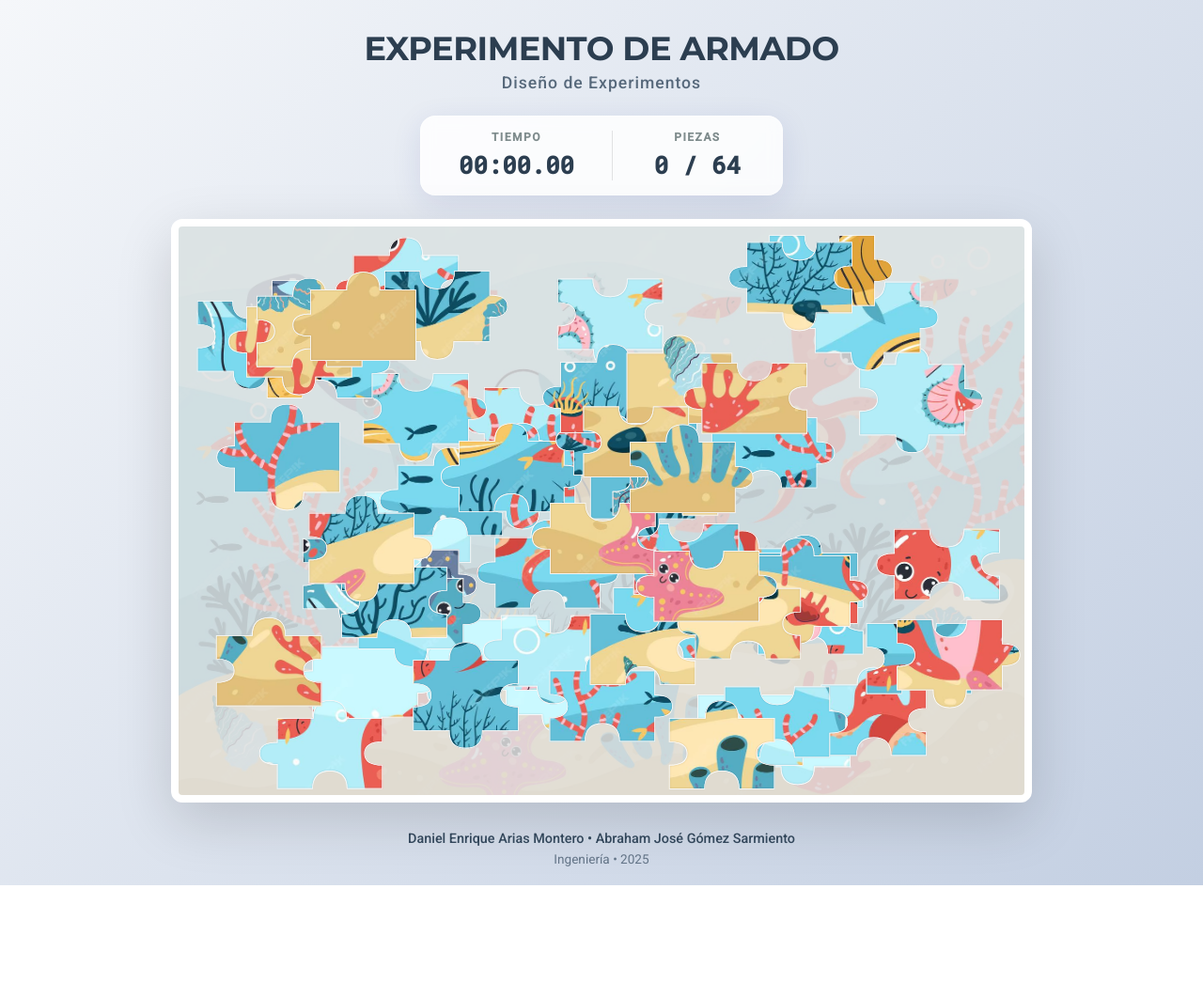
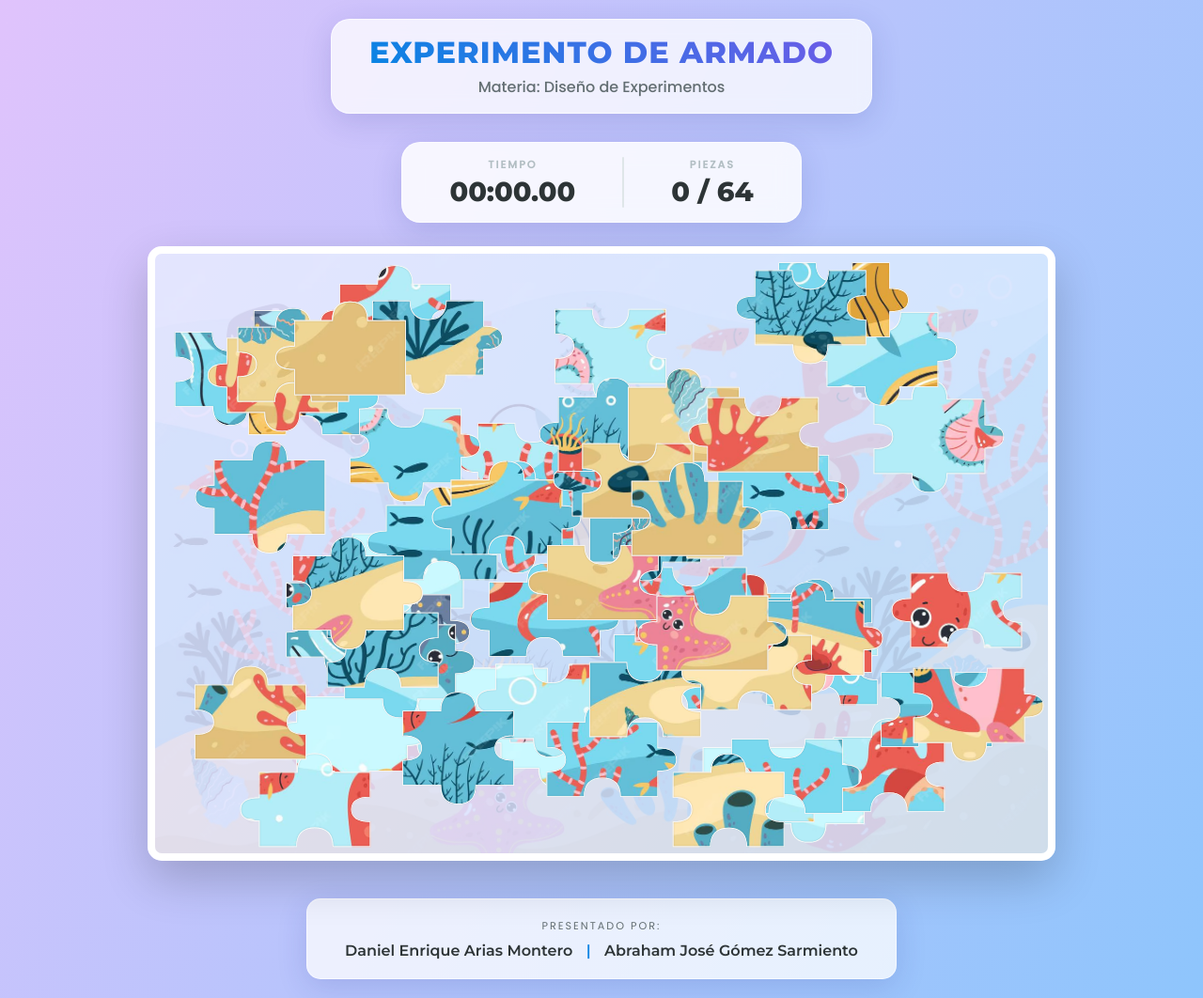
Before and after one commit to Arias-Daniel/Dise-o-Exp, a plain HTML site: page index.html in a window 1280 px wide. Shown: the whole page at 94% size. Before the commit the page ends 942 px from the top, so only its background shows below. Drawn offline with Linux system fonts and the light colour scheme.

Commit message:
Update index.html

```diff
--- a/index.html
+++ b/index.html
@@ -4,29 +4,26 @@
     <meta charset="UTF-8">
     <meta name="viewport" content="width=device-width, initial-scale=1.0">
     <title>Puzzle - Diseño de Experimentos</title>
-    <link href="https://fonts.googleapis.com/css2?family=Montserrat:wght@600;700&family=Roboto:wght@400;500&family=Roboto+Mono:wght@500&display=swap" rel="stylesheet">
+    <link href="https://fonts.googleapis.com/css2?family=Montserrat:wght@400;600;800&family=Poppins:wght@300;400;500&display=swap" rel="stylesheet">
     <style>
         :root {
-            --primary-color: #2c3e50;
-            --secondary-color: #34495e;
-            --accent-color: #3498db;
-            --success-color: #27ae60;
-            --text-color: #333;
-            --glass-bg: rgba(255, 255, 255, 0.85);
-            --glass-border: rgba(255, 255, 255, 0.5);
-            --shadow: 0 8px 32px 0 rgba(31, 38, 135, 0.1);
+            --glass-bg: rgba(255, 255, 255, 0.75);
+            --glass-border: 1px solid rgba(255, 255, 255, 0.6);
+            --glass-shadow: 0 8px 32px 0 rgba(31, 38, 135, 0.15);
+            --primary-text: #2d3436;
+            --accent-color: #0984e3;
         }
 
         body {
-            font-family: 'Roboto', sans-serif;
-            /* Fondo elegante con degradado sutil minimalista */
-            background: linear-gradient(135deg, #f5f7fa 0%, #c3cfe2 100%);
+            font-family: 'Poppins', sans-serif;
+            /* Fondo moderno con degradado suave */
+            background: linear-gradient(120deg, #e0c3fc 0%, #8ec5fc 100%);
             display: flex;
             flex-direction: column;
             align-items: center;
             min-height: 100vh;
             margin: 0;
-            color: var(--text-color);
+            color: var(--primary-text);
             padding: 20px;
             box-sizing: border-box;
         }
@@ -34,82 +31,94 @@
         /* --- HEADER --- */
         header {
             text-align: center;
-            margin-bottom: 25px;
-            margin-top: 10px;
+            margin-bottom: 30px;
+            /* Efecto vidrio para el título también */
+            background: var(--glass-bg);
+            padding: 15px 40px;
+            border-radius: 20px;
+            backdrop-filter: blur(10px);
+            border: var(--glass-border);
+            box-shadow: var(--glass-shadow);
         }
 
         h1 {
             font-family: 'Montserrat', sans-serif;
-            font-size: 2.2rem;
+            font-weight: 800;
+            font-size: 2rem;
             margin: 0;
-            color: var(--primary-color);
-            letter-spacing: -0.5px;
+            background: -webkit-linear-gradient(45deg, #0984e3, #6c5ce7);
+            -webkit-background-clip: text;
+            -webkit-text-fill-color: transparent;
             text-transform: uppercase;
+            letter-spacing: 1px;
         }
 
         .subtitle {
-            font-size: 1.1rem;
-            color: var(--secondary-color);
+            font-size: 1rem;
+            color: #636e72;
             font-weight: 500;
             margin-top: 5px;
-            letter-spacing: 1px;
-            opacity: 0.8;
         }
 
-        /* --- DASHBOARD (Panel de Estadísticas) --- */
+        /* --- DASHBOARD --- */
         .dashboard {
             display: flex;
-            gap: 40px;
+            gap: 50px;
             margin-bottom: 25px;
-            padding: 15px 40px;
-            border-radius: 16px;
+            padding: 15px 50px;
+            border-radius: 20px;
 
-            /* Efecto Glassmorphism */
-            background: var(--glass-bg);
-            backdrop-filter: blur(8px);
-            -webkit-backdrop-filter: blur(8px);
-            border: 1px solid var(--glass-border);
-            box-shadow: var(--shadow);
+            /* Glassmorphism fuerte */
+            background: rgba(255, 255, 255, 0.85);
+            backdrop-filter: blur(12px);
+            -webkit-backdrop-filter: blur(12px);
+            border: var(--glass-border);
+            box-shadow: var(--glass-shadow);
+            transition: transform 0.3s ease;
+        }
+
+        .dashboard:hover {
+            transform: translateY(-2px);
         }
 
         .stat-item {
             display: flex;
             flex-direction: column;
             align-items: center;
-            min-width: 100px;
         }
 
         .stat-label {
-            font-size: 0.75rem;
+            font-size: 0.7rem;
             text-transform: uppercase;
-            color: #7f8c8d;
-            letter-spacing: 1.5px;
+            color: #b2bec3;
+            letter-spacing: 2px;
             font-weight: 600;
-            margin-bottom: 5px;
+            margin-bottom: 2px;
         }
 
         .stat-value {
-            font-family: 'Roboto Mono', monospace;
-            font-size: 1.6rem;
-            color: var(--primary-color);
-            font-weight: 600;
+            font-family: 'Montserrat', sans-serif;
+            font-size: 1.8rem;
+            color: #2d3436;
+            font-weight: 700;
         }
 
         .divider {
-            width: 1px;
-            background: rgba(0,0,0,0.1);
+            width: 2px;
+            background: #dfe6e9;
+            border-radius: 2px;
         }
 
-        /* --- JUEGO (Canvas) --- */
+        /* --- JUEGO --- */
         #game-container {
             position: relative;
-            border-radius: 12px;
-            /* Sombra suave para dar efecto de elevación "flotante" */
-            box-shadow: 0 20px 60px rgba(0,0,0,0.15);
-            background-color: #e0e0e0; /* Color de fondo mientras carga */
+            border-radius: 15px;
+            box-shadow: 0 20px 50px rgba(0,0,0,0.2);
+            background-color: rgba(255,255,255,0.5);
             line-height: 0;
             overflow: hidden;
             border: 8px solid white;
+            transition: box-shadow 0.3s ease;
         }
 
         canvas {
@@ -117,36 +126,46 @@
             cursor: grab;
             touch-action: none;
         }
+        canvas:active { cursor: grabbing; }
 
-        canvas:active {
-            cursor: grabbing;
+        /* --- FOOTER (Nombres) --- */
+        footer {
+            margin-top: 40px;
+            padding: 20px 40px;
+            text-align: center;
+
+            background: var(--glass-bg);
+            border-radius: 15px;
+            border: var(--glass-border);
+            box-shadow: var(--glass-shadow);
         }
 
-        /* --- FOOTER (Autores) --- */
-        footer {
-            margin-top: auto; /* Empuja el footer al fondo si sobra espacio */
-            padding-top: 30px;
-            text-align: center;
-            font-size: 0.9rem;
-            color: var(--secondary-color);
+        .authors-label {
+            font-size: 0.7rem;
+            text-transform: uppercase;
+            letter-spacing: 2px;
+            color: #636e72;
+            margin-bottom: 8px;
         }
 
-        .authors {
-            font-weight: 500;
-            margin-bottom: 5px;
+        .authors-names {
+            font-family: 'Montserrat', sans-serif;
+            font-weight: 600;
+            font-size: 1rem;
+            color: #2d3436;
         }
 
-        .course-info {
-            font-size: 0.85rem;
-            opacity: 0.7;
+        .separator {
+            margin: 0 10px;
+            color: var(--accent-color);
         }
 
-        /* --- MENSAJE VICTORIA --- */
+        /* --- PANTALLA VICTORIA --- */
         #win-overlay {
             display: none;
             position: fixed;
             top: 0; left: 0; width: 100%; height: 100%;
-            background: rgba(44, 62, 80, 0.7); /* Oscuro profesional */
+            background: rgba(0, 0, 0, 0.6);
             backdrop-filter: blur(8px);
             z-index: 100;
             justify-content: center;
@@ -156,40 +175,33 @@
         .win-card {
             background: white;
             padding: 50px;
-            border-radius: 20px;
+            border-radius: 25px;
             text-align: center;
-            box-shadow: 0 25px 50px rgba(0,0,0,0.25);
-            animation: popIn 0.4s cubic-bezier(0.175, 0.885, 0.32, 1.275);
-            max-width: 400px;
-            width: 90%;
+            box-shadow: 0 25px 60px rgba(0,0,0,0.3);
+            animation: popIn 0.5s cubic-bezier(0.68, -0.55, 0.265, 1.55);
+            max-width: 90%;
+            width: 350px;
         }
 
-        @keyframes popIn { from { transform: scale(0.8); opacity: 0; } to { transform: scale(1); opacity: 1; } }
-
-        .win-title {
-            color: var(--success-color);
-            margin: 0 0 10px 0;
-            font-family: 'Montserrat', sans-serif;
-            font-size: 2rem;
-        }
+        @keyframes popIn { from { transform: scale(0.5); opacity: 0; } to { transform: scale(1); opacity: 1; } }
 
         .btn-restart {
             margin-top: 25px;
-            padding: 12px 35px;
-            background: var(--accent-color);
+            padding: 15px 40px;
+            background: linear-gradient(45deg, #0984e3, #6c5ce7);
             color: white;
             border: none;
-            border-radius: 30px;
+            border-radius: 50px;
+            font-family: 'Montserrat', sans-serif;
+            font-weight: 600;
             font-size: 1rem;
-            font-weight: 500;
             cursor: pointer;
-            transition: all 0.3s ease;
-            box-shadow: 0 4px 15px rgba(52, 152, 219, 0.3);
+            box-shadow: 0 10px 20px rgba(108, 92, 231, 0.3);
+            transition: transform 0.2s, box-shadow 0.2s;
         }
         .btn-restart:hover {
-            background: #2980b9;
-            transform: translateY(-2px);
-            box-shadow: 0 6px 20px rgba(52, 152, 219, 0.4);
+            transform: translateY(-3px);
+            box-shadow: 0 15px 25px rgba(108, 92, 231, 0.4);
         }
 
     </style>
@@ -198,7 +210,7 @@
 
     <header>
         <h1>Experimento de Armado</h1>
-        <div class="subtitle">Diseño de Experimentos</div>
+        <div class="subtitle">Materia: Diseño de Experimentos</div>
     </header>
 
     <div class="dashboard">
@@ -218,15 +230,17 @@
     </div>
 
     <footer>
-        <div class="authors">Daniel Enrique Arias Montero &bull; Abraham José Gómez Sarmiento</div>
-        <div class="course-info">Ingeniería &bull; 2025</div>
+        <div class="authors-label">Presentado por:</div>
+        <div class="authors-names">
+            Daniel Enrique Arias Montero <span class="separator">|</span> Abraham José Gómez Sarmiento
+        </div>
     </footer>
 
     <div id="win-overlay">
         <div class="win-card">
-            <h2 class="win-title">¡Excelente!</h2>
-            <p style="color: #666; font-size: 1.1rem;">Experimento completado con éxito.</p>
-            <div style="background: #f8f9fa; padding: 15px; border-radius: 10px; margin: 20px 0; border: 1px solid #eee;">
+            <h2 style="margin:0; font-family:'Montserrat'; color:#00b894; font-size:2.5rem;">¡Excelente!</h2>
+            <p style="color: #636e72; margin-top: 10px;">Experimento completado.</p>
+            <div style="background: #f1f2f6; padding: 15px; border-radius: 12px; margin: 25px 0;">
                 <span class="stat-label">Tiempo Final</span><br>
                 <span class="stat-value" id="final-time">00:00.00</span>
             </div>
@@ -266,8 +280,8 @@
         img.src = RUTA_IMAGEN;
 
         img.onload = function() {
-            // Ajustar canvas para que no sea gigante en pantallas grandes, pero ocupe buen espacio
-            const maxWidth = Math.min(900, window.innerWidth - 40);
+            // Ajuste responsivo un poco más grande
+            const maxWidth = Math.min(950, window.innerWidth - 40);
             escalaGlobal = maxWidth / img.width;
 
             canvas.width = maxWidth;
@@ -279,7 +293,6 @@
             anchoPiezaImg = img.width / COLUMNAS;
             altoPiezaImg = img.height / FILAS;
 
-            // Tamaño de pestaña ajustado
             tamanoPestana = Math.min(anchoPiezaCanvas, altoPiezaCanvas) * 0.25;
 
             inicializarJuego();
@@ -289,7 +302,6 @@
             piezas = [];
             let formas = [];
 
-            // Generar formas coincidentes
             for(let i=0; i<FILAS; i++) {
                 formas[i] = [];
                 for(let j=0; j<COLUMNAS; j++) {
@@ -319,7 +331,6 @@
                         imgY: i * altoPiezaImg,
                         xCorrecta: j * anchoPiezaCanvas,
                         yCorrecta: i * altoPiezaCanvas,
-                        // Esparcir piezas aleatoriamente
                         x: Math.random() * (canvas.width - anchoPiezaCanvas),
                         y: Math.random() * (canvas.height - altoPiezaCanvas),
                         forma: formas[i][j],
@@ -330,7 +341,7 @@
             dibujarEscena();
         }
 
-        // --- FORMA CLÁSICA DE PUZZLE (Bombilla / Llave) ---
+        // --- FORMA CLÁSICA DE PUZZLE ---
         function trazarPieza(ctx, x, y, w, h, forma) {
             ctx.beginPath();
             ctx.moveTo(x, y);
@@ -351,47 +362,34 @@
                 return;
             }
 
-            // Vectores básicos
             const dx = x2 - x1;
             const dy = y2 - y1;
             const len = Math.hypot(dx, dy);
-
-            // Vector Normal (90 grados)
             const nx = dy / len;
             const ny = -dx / len;
-
-            // Tamaño de la oreja
             const s = tipo * tamanoPestana;
 
-            // Puntos clave para la forma de "Bombilla" clásica
             const xBase1 = x1 + dx * 0.34;
             const yBase1 = y1 + dy * 0.34;
-
             const xBase2 = x1 + dx * 0.66;
             const yBase2 = y1 + dy * 0.66;
+            const cx = x1 + dx * 0.5;
+            const cy = y1 + dy * 0.5;
 
-            const cx = x1 + dx * 0.5; // Centro X
-            const cy = y1 + dy * 0.5; // Centro Y
-
-            // 1. Hombro izquierdo
             ctx.lineTo(xBase1, yBase1);
 
-            // 2. Curva de subida (lado izquierdo de la oreja)
-            // Se usa Bezier para crear el "cuello" y la parte gorda de la cabeza
             ctx.bezierCurveTo(
-                xBase1 + nx * s * 0.2, yBase1 + ny * s * 0.2, // CP1
-                xBase1 + nx * s * 1.0, yBase1 + ny * s * 1.0, // CP2
-                cx + nx * s * 1.0, cy + ny * s * 1.0 // Cima
+                xBase1 + nx * s * 0.2, yBase1 + ny * s * 0.2,
+                xBase1 + nx * s * 1.0, yBase1 + ny * s * 1.0,
+                cx + nx * s * 1.0, cy + ny * s * 1.0
             );
 
-            // 3. Curva de bajada (lado derecho de la oreja)
             ctx.bezierCurveTo(
-                xBase2 + nx * s * 1.0, yBase2 + ny * s * 1.0, // CP1
-                xBase2 + nx * s * 0.2, yBase2 + ny * s * 0.2, // CP2
-                xBase2, yBase2 // Base derecha
+                xBase2 + nx * s * 1.0, yBase2 + ny * s * 1.0,
+                xBase2 + nx * s * 0.2, yBase2 + ny * s * 0.2,
+                xBase2, yBase2
             );
 
-            // 4. Hombro derecho
             ctx.lineTo(x2, y2);
         }
 
@@ -408,7 +406,6 @@
                 if(p !== piezaSeleccionada) dibujarPieza(p);
             });
 
-            // Pieza seleccionada siempre arriba con sombra pronunciada
             if(piezaSeleccionada) {
                 ctx.shadowColor = "rgba(0,0,0,0.4)";
                 ctx.shadowBlur = 20;
@@ -421,16 +418,16 @@
             }
         }
 
-        // --- RENDERIZADO AVANZADO (Con corrección de espacios blancos) ---
+        // --- RENDERIZADO CON SANGRADO ---
         function dibujarPieza(p) {
             ctx.save();
             ctx.translate(p.x, p.y);
 
-            // 1. Recorte (Shape)
+            // 1. Recorte
             trazarPieza(ctx, 0, 0, anchoPiezaCanvas, altoPiezaCanvas, p.forma);
             ctx.clip();
 
-            // 2. Imagen con Sangrado (Bleed - Solución de bordes blancos)
+            // 2. Imagen con Sangrado
             const margenSeguridad = Math.max(anchoPiezaCanvas, altoPiezaCanvas) * 0.5;
             const margenImg = margenSeguridad / escalaGlobal;
 
@@ -450,12 +447,11 @@
             trazarPieza(ctx, 0, 0, anchoPiezaCanvas, altoPiezaCanvas, p.forma);
             ctx.lineWidth = 1.5;
             if (p.bloqueada) {
-                ctx.strokeStyle = "rgba(255, 255, 255, 0.2)"; // Casi invisible si encaja
+                ctx.strokeStyle = "rgba(255, 255, 255, 0.2)";
                 ctx.stroke();
             } else {
-                ctx.strokeStyle = "rgba(255, 255, 255, 0.9)"; // Blanco brillante si flota
+                ctx.strokeStyle = "rgba(255, 255, 255, 0.9)";
                 ctx.stroke();
-                // Sombra interior sutil para volumen
                 ctx.shadowColor = "rgba(0,0,0,0.2)";
                 ctx.shadowBlur = 2;
                 ctx.stroke();
@@ -500,7 +496,6 @@
 
             if(encajadas === totalPiezas) {
                 detenerTimer();
-                // Limpiar y mostrar imagen completa final
                 ctx.clearRect(0,0,canvas.width, canvas.height);
                 ctx.drawImage(img, 0,0, canvas.width, canvas.height);
                 winOverlay.style.display = 'flex';
@@ -524,7 +519,6 @@
                     piezaSeleccionada.offX = mx - p.x;
                     piezaSeleccionada.offY = my - p.y;
 
-                    // Traer al frente
                     piezas.splice(i, 1);
                     piezas.push(p);
 
```
